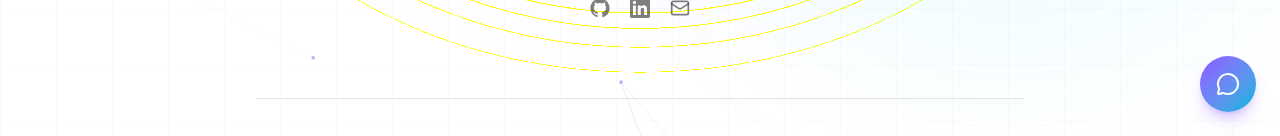
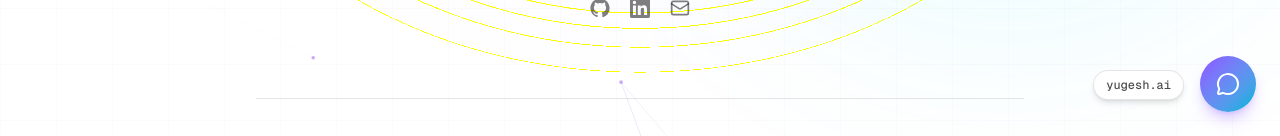
Before and after one commit to yugeshb26/yugesh-portfolio, a Next.js app: page / in a window 1280 px wide. Shown: the part 664-800 px from the top of the page. Built offline with nearby package versions, Linux system fonts and the light colour scheme.

Commit message:
Add a floating "yugesh.ai" name label beside the chat button, visible when collapsed

```diff
--- a/src/components/ui/chat-widget.tsx
+++ b/src/components/ui/chat-widget.tsx
@@ -65,6 +65,21 @@ export function ChatWidget() {
 
   return (
     <>
+      <AnimatePresence>
+        {!open && (
+          <motion.button
+            onClick={() => setOpen(true)}
+            initial={{ opacity: 0, x: 8 }}
+            animate={{ opacity: 1, x: 0 }}
+            exit={{ opacity: 0, x: 8 }}
+            transition={{ delay: 0.8, duration: 0.4 }}
+            className="fixed bottom-9 right-24 z-50 rounded-full border border-black/10 bg-white px-3 py-1.5 font-mono text-xs font-medium text-black/70 shadow-md transition-colors hover:text-violet-600 dark:border-white/10 dark:bg-[#0d0e14] dark:text-white/70 dark:hover:text-violet-400"
+          >
+            yugesh.ai
+          </motion.button>
+        )}
+      </AnimatePresence>
+
       <motion.button
         onClick={() => setOpen((v) => !v)}
         className="fixed bottom-6 right-6 z-50 flex h-14 w-14 items-center justify-center rounded-full bg-gradient-to-br from-violet-500 to-cyan-500 text-white shadow-lg shadow-violet-500/30"
```
